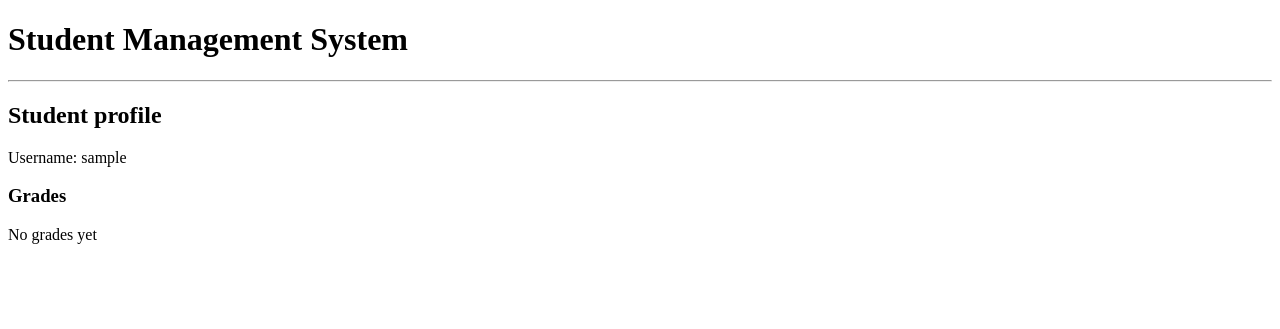
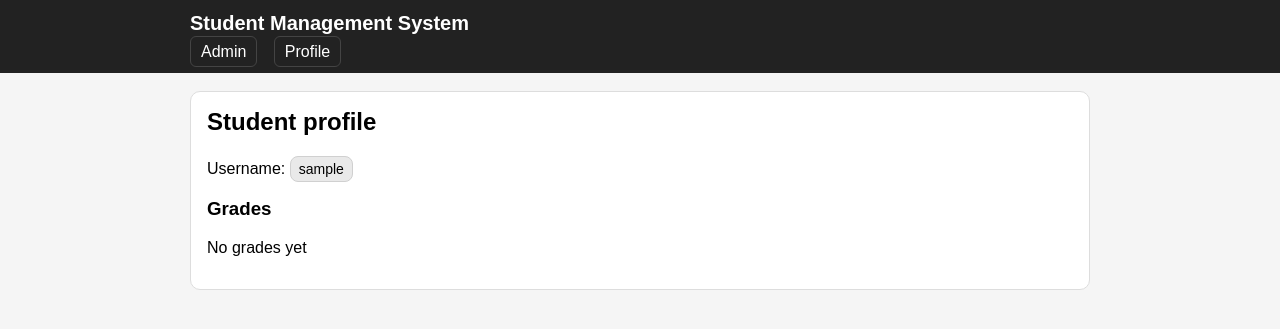
Before and after one commit to PangeaAITU/project_studentSys, a Django app: page /users/profile/ in a window 1280 px wide. Shown: the top 329 px of the page. Run offline with Django 5.2, Linux system fonts and the light colour scheme; the visitor is signed in with stand-in values (Sample User, id 1); data that the repository does not hold is empty.

Commit message:
Add CSS styling and static files

```diff
--- a/sms/settings.py
+++ b/sms/settings.py
@@ -123,6 +123,10 @@ USE_TZ = True
 
 STATIC_URL = 'static/'
 
+STATICFILES_DIRS = [
+    BASE_DIR / 'static',
+]
+
 # Default primary key field type
 # https://docs.djangoproject.com/en/5.2/ref/settings/#default-auto-field
 
--- /dev/null
+++ b/static/css/style.css
@@ -0,0 +1,71 @@
+body {
+    margin: 0;
+    font-family: Arial, sans-serif;
+    background: #f5f5f5;
+}
+
+.top {
+    background: #222;
+    color: white;
+    padding: 12px 0;
+}
+
+.wrap {
+    width: 900px;
+    margin: 0 auto;
+}
+
+.logo {
+    font-size: 20px;
+    font-weight: bold;
+}
+
+.nav {
+    margin-top: 8px;
+}
+
+.nav a {
+    color: white;
+    text-decoration: none;
+    margin-right: 12px;
+    padding: 6px 10px;
+    border: 1px solid #444;
+    border-radius: 6px;
+}
+
+.nav a:hover {
+    background: #444;
+}
+
+.card {
+    background: white;
+    padding: 16px;
+    margin-top: 18px;
+    border-radius: 10px;
+    border: 1px solid #ddd;
+}
+
+h2, h3 {
+    margin-top: 0;
+}
+
+.list {
+    padding-left: 18px;
+}
+
+.badge {
+    display: inline-block;
+    padding: 4px 8px;
+    border-radius: 8px;
+    background: #e9e9e9;
+    border: 1px solid #d0d0d0;
+    font-size: 14px;
+}
+
+.grade {
+    padding: 6px 10px;
+    border: 1px solid #ddd;
+    border-radius: 8px;
+    margin-bottom: 8px;
+    background: #fafafa;
+}
--- a/templates/base.html
+++ b/templates/base.html
@@ -1,16 +1,28 @@
+{% load static %}
 <!DOCTYPE html>
 <html>
 <head>
+    <meta charset="utf-8">
     <title>Student Management System</title>
+    <link rel="stylesheet" href="{% static 'css/style.css' %}">
 </head>
 <body>
 
-<h1>Student Management System</h1>
+<div class="top">
+    <div class="wrap">
+        <div class="logo">Student Management System</div>
 
-<hr>
+        <div class="nav">
+            <a href="/admin/">Admin</a>
+            <a href="/users/profile/">Profile</a>
+        </div>
+    </div>
+</div>
 
-{% block content %}
-{% endblock %}
+<div class="wrap">
+    {% block content %}
+    {% endblock %}
+</div>
 
 </body>
 </html>
--- a/templates/users/student_profile.html
+++ b/templates/users/student_profile.html
@@ -2,20 +2,22 @@
 
 {% block content %}
 
+<div class="card">
     <h2>Student profile</h2>
 
-<p>Username: {{ request.user.username }}</p>
+    <p>Username: <span class="badge">{{ request.user.username }}</span></p>
 
     <h3>Grades</h3>
 
     {% if grades %}
-    <ul>
+        <div>
             {% for g in grades %}
-            <li>{{ g.subject.name }} — {{ g.value }}</li>
+                <div class="grade">{{ g.subject.name }} — <b>{{ g.value }}</b></div>
             {% endfor %}
-    </ul>
+        </div>
     {% else %}
         <p>No grades yet</p>
     {% endif %}
+</div>
 
 {% endblock %}
```
Lines whose indentation alone changed are shown as unchanged.
